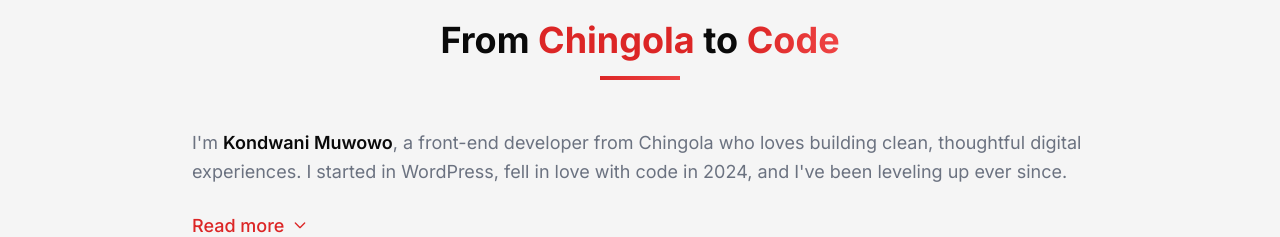
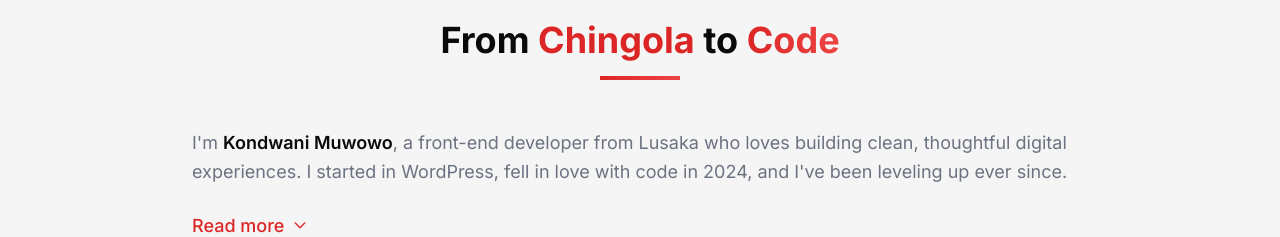
Before and after one commit to kondwanimuwowo/kondwani-portfolio, a React (Vite) app: page / in a window 1280 px wide. Shown: the part 860-1097 px from the top of the page. Built offline with nearby package versions, Linux system fonts and the light colour scheme.

Commit message:
fix: update city in About section

```diff
--- a/src/components/About/About.jsx
+++ b/src/components/About/About.jsx
@@ -27,7 +27,7 @@ function About() {
             <p>
               I'm{" "}
               <span className="text-dark font-semibold">Kondwani Muwowo</span>,
-              a front-end developer from Chingola who loves building clean,
+              a front-end developer from Lusaka who loves building clean,
               thoughtful digital experiences. I started in WordPress, fell in
               love with code in 2024, and I've been leveling up ever since.
             </p>
```
